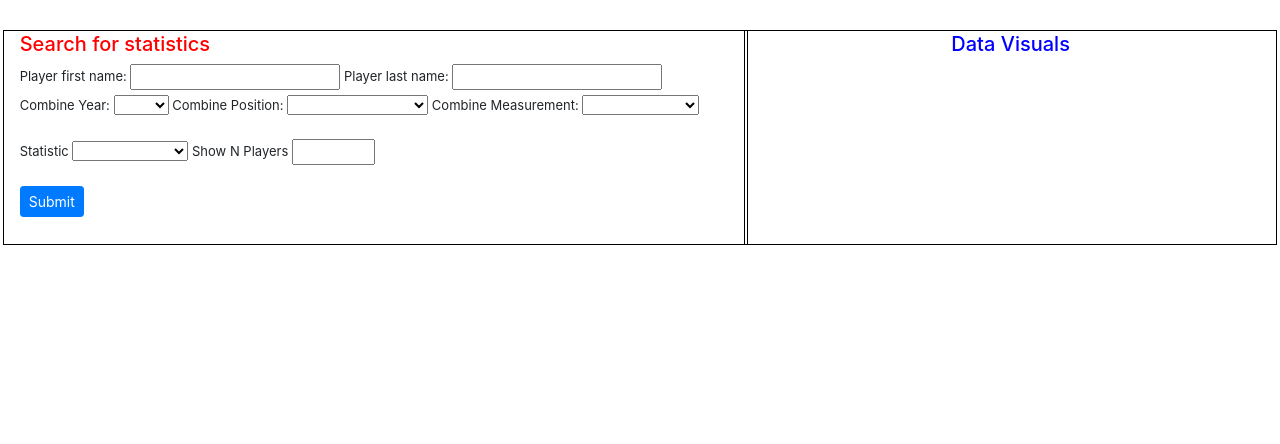
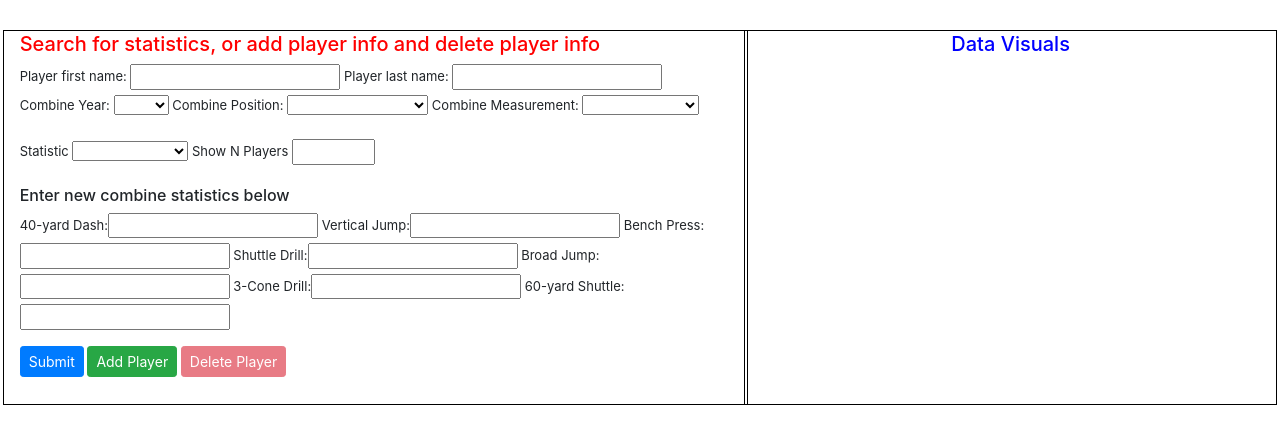
Before and after one commit to fordoelgordo/NFL-Statistics-Application, a Django app: page /combinepage/ in a window 1280 px wide. Shown: the part 215-659 px from the top of the page. Run offline with Django 3.2, Linux system fonts and the light colour scheme.

Commit message:
Incremental analytics on combine site

```diff
--- a/nfl_site/combine/forms.py
+++ b/nfl_site/combine/forms.py
@@ -81,3 +81,12 @@ class CombineForm(forms.Form):
 class CombineStats(forms.Form):
     statistic = forms.CharField(label = "Select Statistic", required = False, widget = forms.Select(choices=[('',''),('aa','Above Average'),('ba','Below Average'),('o','Outlier'),('t','Top'),('b','Bottom')]))
     num_players = forms.IntegerField(label = "Number of players", max_value=100, min_value=1, required = False)
+
+class NewStats(forms.Form):
+    dash_stat = forms.FloatField(label = "40-yard Dash", required = False)
+    vert_stat = forms.FloatField(label = "Vertical Jump", required = False)
+    bench_stat = forms.IntegerField(label = "Bench Press", required = False)
+    shuttle_stat = forms.FloatField(label = "Shuttle Drill", required = False)
+    broad_stat = forms.FloatField(label = "Broad Jump", required = False)
+    cone_stat = forms.FloatField(label = "3-Cone Drill", required = False)
+    shuttle_60_stat = forms.FloatField(label = "60-yard Shuttle", required = False)
--- a/nfl_site/combine/views.py
+++ b/nfl_site/combine/views.py
@@ -3,6 +3,7 @@ from combine import forms # Import forms module from combine app
 from nfl_site.libraries import csv_to_dict, conv_height, mean, stddev # Get user functions
 from pathlib import Path
 import pandas as pd
+import numpy as np
 # Dava viz packages
 import plotly.offline as plot
 import plotly.express as px
@@ -41,8 +42,12 @@ if Path(data_path).exists():
 def combine_page(request):
     form = forms.CombineForm()
     statistics = forms.CombineStats()
+    new_stats = forms.NewStats()
     df_dict = []
     df_rec = []
+
+    # Define combine as global so we can overwrite it
+    global combine
 
     # Set holding variables
     player_first_name = ''
@@ -59,6 +64,15 @@ def combine_page(request):
     weight_fig = ""
     height_fig = ""
     hist_fig = ""
+    player_exists = False
+    dash_stat = 0
+    vert_stat = 0
+    bench_stat = 0
+    shuttle_stat = 0
+    broad_stat = 0
+    cone_stat = 0
+    shuttle_60_stat = 0
+    new_player = ""
 
     # Holding variables for the data figures
     scat_fig = ""
@@ -67,6 +81,8 @@ def combine_page(request):
     if request.method == "POST": # Means someone filled out our form
         form = forms.CombineForm(request.POST)
         statistics = forms.CombineStats(request.POST)
+        new_stats = forms.NewStats(request.POST)
+
         if form.is_valid():
             player_first_name = form.cleaned_data.get('player_first_name').title()
             player_last_name = form.cleaned_data.get('player_last_name').title()
@@ -76,7 +92,98 @@ def combine_page(request):
             if statistics.is_valid():
                 num_players = statistics.cleaned_data.get('num_players')
                 user_stat = statistics.cleaned_data.get('statistic')
+            if new_stats.is_valid():
+                dash_stat = new_stats.cleaned_data.get('dash_stat')
+                vert_stat = new_stats.cleaned_data.get('vert_stat')
+                bench_stat = new_stats.cleaned_data.get('bench_stat')
+                shuttle_stat = new_stats.cleaned_data.get('shuttle_stat')
+                broad_stat = new_stats.cleaned_data.get('broad_stat')
+                cone_stat = new_stats.cleaned_data.get('cone_stat')
+                shuttle_60_stat = new_stats.cleaned_data.get('shuttle_60_stat')
+
             combine_filtered = combine
+
+            # Update the data based on the first and last name entered
+            name_filter = combine_filtered.loc[(combine_filtered['nameFirst'] == player_first_name) & (combine_filtered['nameLast'] == player_last_name)]
+            if not name_filter.empty:
+                player_exists = True
+            if player_exists:
+                if request.POST.get('Delete Player') == 'Delete Player':
+                    # Have to drop the player from the global combine dataset
+                    combine = combine[(combine['nameFirst'] != player_first_name) & (combine['nameLast'] != player_last_name)]
+                    # Now update the combine_filtered dataframe
+                    combine_filtered = combine
+            else:
+                if request.POST.get('Add Player') == 'Add Player':
+                    # Add the new player to the combine dataframe
+                    new_player = {
+                        'combineId':999999,
+                        'playerId': 999999,
+                        'combineYear':None,
+                        'combinePosition':None,
+                        'combineHeight':None,
+                        'combineWeight':None,
+                        'combineHand':None,
+                        'nameFirst':player_first_name,
+                        'nameLast':player_last_name,
+                        'nameFull':player_first_name + " " + player_last_name,
+                        'position':None,
+                        'collegeId':999999,
+                        'nflId':999999,
+                        'college':None,
+                        'heightInches':None,
+                        'weight':None,
+                        'dob':None,
+                        'ageAtDraft':21,
+                        'playerProfileUrl':"wwww.ucr.edu",
+                        'homeCity': "Riverside",
+                        'homeState': "CA",
+                        'homeCountry': "USA",
+                        'highSchool' : "Riverside High",
+                        'hsCity' : "Riverside",
+                        'hsState' : "CA",
+                        'hsCountry': "USA",
+                        'combineArm': np.nan,
+                        'combine40yd': np.nan,
+                        'combineVert': np.nan,
+                        'combineBench': np.nan,
+                        'combineShuttle': np.nan,
+                        'combineBroad': np.nan,
+                        'combine3cone': np.nan,
+                        'combine60ydShuttle': np.nan,
+                        'combineWonderlic': np.nan
+                    }
+
+                    # Update the records
+                    if combine_year:
+                        new_player['combineYear'] = combine_year
+                    else:
+                        #  Default to latest combine year in the dataset
+                        new_player['combineYear'] = max(combine.combineYear)
+                    if combine_pos:
+                        new_player['combinePosition'] = combine_pos
+                    else:
+                        # Default to QB for simplicity
+                        new_player['combinePosition'] = 'QB'
+
+                    if dash_stat:
+                        new_player['combine40yd'] = dash_stat
+                    if vert_stat:
+                        new_player['combineVert'] = vert_stat
+                    if bench_stat:
+                        new_player['combineBench'] = bench_stat
+                    if shuttle_stat:
+                        new_player['combineShuttle'] = shuttle_stat
+                    if broad_stat:
+                        new_player['combineBroad'] = broad_stat
+                    if cone_stat:
+                        new_player['combine3cone'] = cone_stat
+                    if shuttle_60_stat:
+                        new_player['combine60ydShuttle'] = shuttle_60_stat
+
+                    # Add to the combine dataset
+                    combine = combine.append(new_player, ignore_index = True)
+                    combine_filtered = combine
 
             # Filter the data based on player entries
             if player_first_name:
@@ -89,7 +196,7 @@ def combine_page(request):
                 combine_filtered = combine_filtered[combine_filtered['combinePosition'] == combine_pos]
             if combine_event:
                 combine_filtered = combine_filtered[['playerId','combineYear','nameFirst','nameLast','combinePosition', 'position','college','combineHeightConv','combineWeight', combine_event]]
-                combine_filtered.columns = ['Player ID','Year','First Name','Last Name','Combine Position','Collge Position','College','Height','Weight', COMBINE_DICT[combine_event]]
+                combine_filtered.columns = ['Player ID','Year','First Name','Last Name','Combine Position','College Position','College','Height','Weight', COMBINE_DICT[combine_event]]
                 avg = mean(combine_filtered, COMBINE_DICT[combine_event])
                 sd = stddev(combine_filtered, COMBINE_DICT[combine_event])
                 if user_stat:
@@ -211,7 +318,6 @@ def combine_page(request):
                     fig.update_layout(showlegend=False, title_text="Height vs. {}".format(COMBINE_DICT[combine_event]), title_font=dict(size=18, family='Arial', color='Blue'))
                     height_fig = plot.plot(fig, output_type='div')
 
-
-    context = {'form': form, 'statistics': statistics, 'df_dict':df_dict, 'df_rec':df_rec, 'avg':avg, 'std':sd, 'stat':user_stat, 'out_high':out_high, 'out_low':out_low, 'hist_fig':hist_fig, 'weight_fig':weight_fig,'height_fig':height_fig}
+    context = {'form': form, 'statistics': statistics, 'new_stats':new_stats,'df_dict':df_dict, 'df_rec':df_rec, 'avg':avg, 'std':sd, 'stat':user_stat, 'out_high':out_high, 'out_low':out_low, 'hist_fig':hist_fig, 'weight_fig':weight_fig,'height_fig':height_fig, "player_exists":player_exists}
 
     return render(request, 'combine/combine.html', context)
--- a/nfl_site/templates/combine/combine.html
+++ b/nfl_site/templates/combine/combine.html
@@ -62,7 +62,7 @@
                         <!-- div for player names-->
                         <div id="playerSearch">
                             <form method="POST">
-                                <h3>Search for statistics</h3>
+                                <h3>Search for statistics, or add player info and delete player info</h3>
                                 <label>Player first name:</label>
                                 {{ form.player_first_name }}
                                 <label>Player last name:</label>
@@ -81,7 +81,16 @@
                                     <label>Show N Players</label>
                                     {{ statistics.num_players }}
                                 </p>
+                                <h6>Enter new combine statistics below</h6>
+                                <p>{{ new_stats }}</p>
                                 <input type="submit" class="btn btn-primary btn-sm" value="Submit">
+                                {% if player_exists %}
+                                <input type="submit" class="btn btn-success btn-sm"  disabled="disabled" name="Add Player" value="Add Player">
+                                <input type="submit" class="btn btn-danger btn-sm" name="Delete Player" value="Delete Player">
+                                {% else %}
+                                <input type="submit" class="btn btn-success btn-sm"  name="Add Player" value="Add Player">
+                                <input type="submit" class="btn btn-danger btn-sm" disabled="disabled"  name="Delete Player" value="Delete Player">
+                                {% endif %}
                                 {% csrf_token %} <!--Enable users to enter info on the form-->
                             </form>
                         </div>
```
